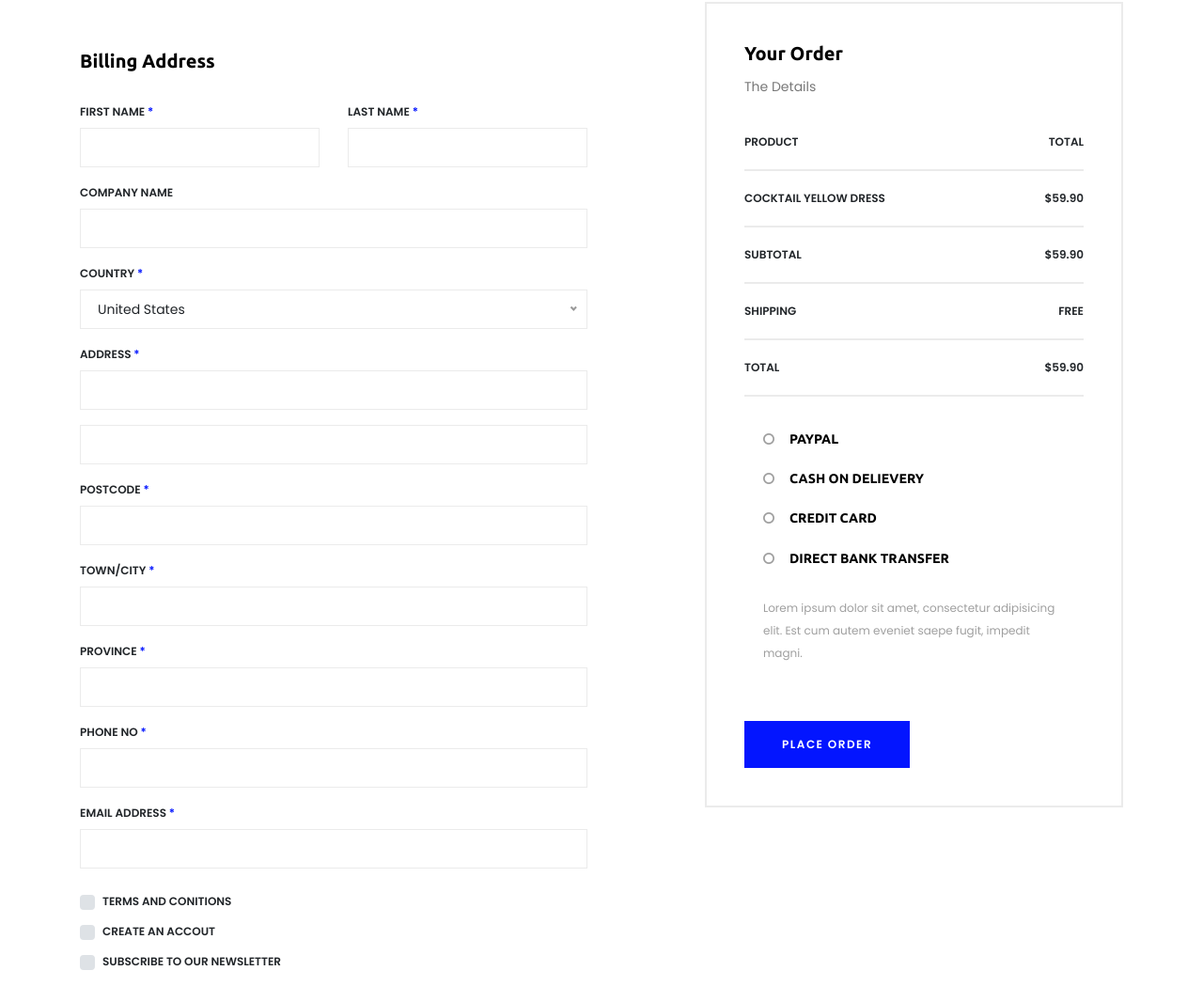
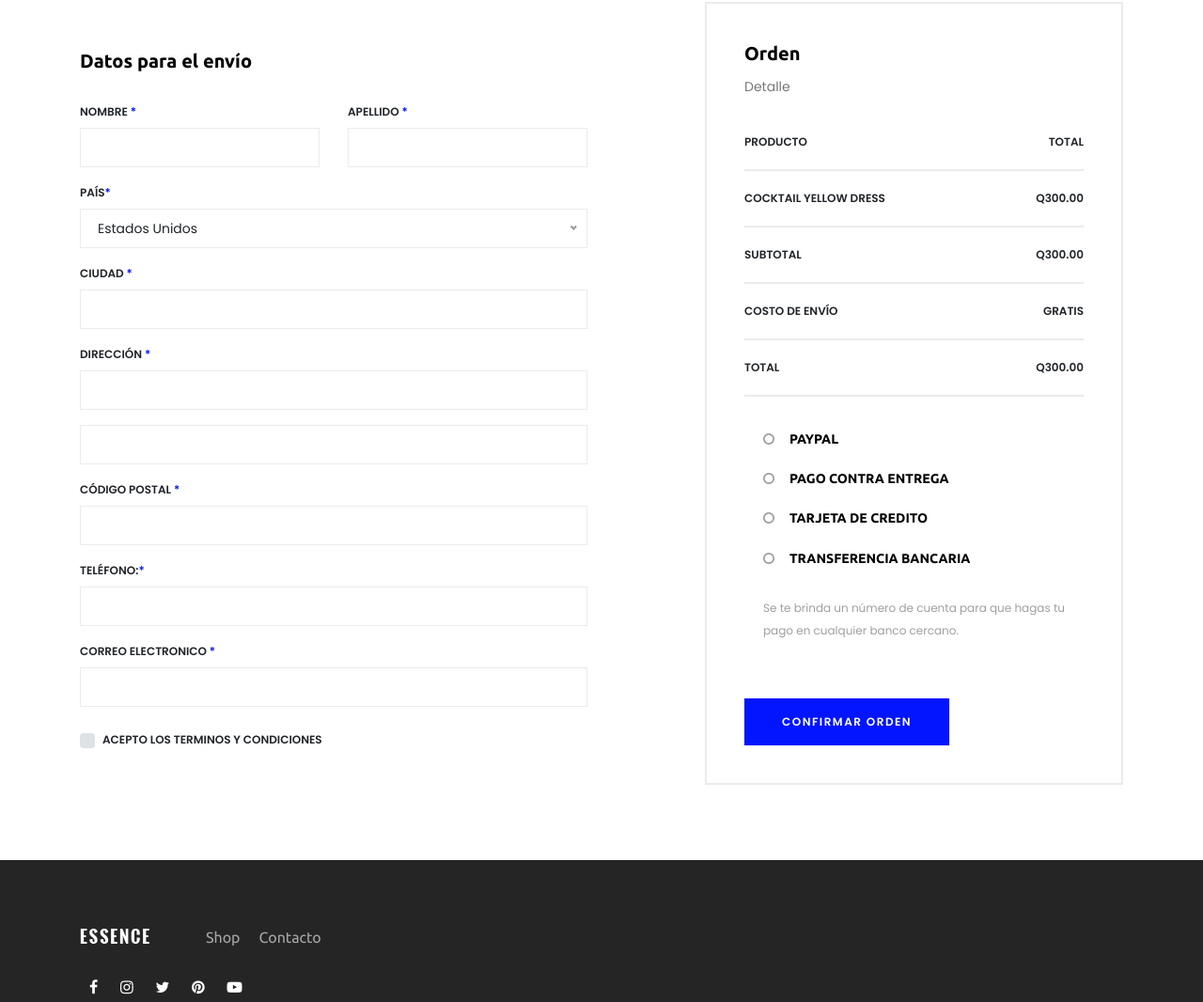
Before and after one commit to GabyYoc/Tienda, a plain HTML site: page essence/checkout.html in a window 1280 px wide. Shown: the part 303-1369 px from the top of the page at 94% size. Drawn offline with Linux system fonts and the light colour scheme; files whose address does not match are found by name.

Commit message:
Formulario Checkout
checkout en español

```diff
--- a/essence/checkout.html
+++ b/essence/checkout.html
@@ -55,7 +55,7 @@
                                 </div>
                             </li>
 
-                            <li><a href="contact.html">Contact</a></li>
+                            <li><a href="contact.html">Contacto</a></li>
                         </ul>
                     </div>
                     <!-- Nav End -->
@@ -148,11 +148,11 @@
             <!-- Cart Summary -->
             <div class="cart-amount-summary">
 
-                <h2>Summary</h2>
+                <h2>Resumen</h2>
                 <ul class="summary-table">
                     <li><span>subtotal:</span> <span>$274.00</span></li>
-                    <li><span>delivery:</span> <span>Free</span></li>
-                    <li><span>discount:</span> <span>-15%</span></li>
+                    <li><span>costo de envío:</span> <span>Free</span></li>
+                    <li><span>descuento:</span> <span>-15%</span></li>
                     <li><span>total:</span> <span>$232.00</span></li>
                 </ul>
                 <div class="checkout-btn mt-100">
@@ -186,74 +186,58 @@
                     <div class="checkout_details_area mt-50 clearfix">
 
                         <div class="cart-page-heading mb-30">
-                            <h5>Billing Address</h5>
+                            <h5>Datos para el envío</h5>
                         </div>
 
                         <form action="#" method="post">
                             <div class="row">
                                 <div class="col-md-6 mb-3">
-                                    <label for="first_name">First Name <span>*</span></label>
+                                    <label for="first_name">Nombre <span>*</span></label>
                                     <input type="text" class="form-control" id="first_name" value="" required>
                                 </div>
                                 <div class="col-md-6 mb-3">
-                                    <label for="last_name">Last Name <span>*</span></label>
+                                    <label for="last_name">Apellido <span>*</span></label>
                                     <input type="text" class="form-control" id="last_name" value="" required>
                                 </div>
                                 <div class="col-12 mb-3">
-                                    <label for="company">Company Name</label>
-                                    <input type="text" class="form-control" id="company" value="">
-                                </div>
-                                <div class="col-12 mb-3">
-                                    <label for="country">Country <span>*</span></label>
+                                    <label for="country">País<span>*</span></label>
                                     <select class="w-100" id="country">
-                                        <option value="usa">United States</option>
-                                        <option value="uk">United Kingdom</option>
-                                        <option value="ger">Germany</option>
-                                        <option value="fra">France</option>
-                                        <option value="ind">India</option>
-                                        <option value="aus">Australia</option>
-                                        <option value="bra">Brazil</option>
-                                        <option value="cana">Canada</option>
+                                        <option value="usa">Estados Unidos</option>
+                                        <option value="uk">Alemania</option>
+                                        <option value="ger">Australia</option>
+                                        <option value="fra">Francia</option>
+                                        <option value="ind">Guatemala</option>
+                                        <option value="aus">Haití</option>
+                                        <option value="bra">India</option>
+                                        <option value="cana">Perú</option>
                                     </select>
                                 </div>
                                 <div class="col-12 mb-3">
-                                    <label for="street_address">Address <span>*</span></label>
+                                    <label for="city">Ciudad <span>*</span></label>
+                                    <input type="text" class="form-control" id="city" value="">
+                                </div>
+                                <div class="col-12 mb-3">
+                                    <label for="street_address">Dirección <span>*</span></label>
                                     <input type="text" class="form-control mb-3" id="street_address" value="">
                                     <input type="text" class="form-control" id="street_address2" value="">
                                 </div>
                                 <div class="col-12 mb-3">
-                                    <label for="postcode">Postcode <span>*</span></label>
+                                    <label for="postcode">Código Postal <span>*</span></label>
                                     <input type="text" class="form-control" id="postcode" value="">
                                 </div>
                                 <div class="col-12 mb-3">
-                                    <label for="city">Town/City <span>*</span></label>
-                                    <input type="text" class="form-control" id="city" value="">
-                                </div>
-                                <div class="col-12 mb-3">
-                                    <label for="state">Province <span>*</span></label>
-                                    <input type="text" class="form-control" id="state" value="">
-                                </div>
-                                <div class="col-12 mb-3">
-                                    <label for="phone_number">Phone No <span>*</span></label>
+                                    <label for="phone_number">Teléfono:<span>*</span></label>
                                     <input type="number" class="form-control" id="phone_number" min="0" value="">
                                 </div>
                                 <div class="col-12 mb-4">
-                                    <label for="email_address">Email Address <span>*</span></label>
+                                    <label for="email_address">Correo electronico <span>*</span></label>
                                     <input type="email" class="form-control" id="email_address" value="">
                                 </div>
 
                                 <div class="col-12">
                                     <div class="custom-control custom-checkbox d-block mb-2">
                                         <input type="checkbox" class="custom-control-input" id="customCheck1">
-                                        <label class="custom-control-label" for="customCheck1">Terms and conitions</label>
-                                    </div>
-                                    <div class="custom-control custom-checkbox d-block mb-2">
-                                        <input type="checkbox" class="custom-control-input" id="customCheck2">
-                                        <label class="custom-control-label" for="customCheck2">Create an accout</label>
-                                    </div>
-                                    <div class="custom-control custom-checkbox d-block">
-                                        <input type="checkbox" class="custom-control-input" id="customCheck3">
-                                        <label class="custom-control-label" for="customCheck3">Subscribe to our newsletter</label>
+                                        <label class="custom-control-label" for="customCheck1">Acepto los terminos y condiciones</label>
                                     </div>
                                 </div>
                             </div>
@@ -265,16 +249,16 @@
                     <div class="order-details-confirmation">
 
                         <div class="cart-page-heading">
-                            <h5>Your Order</h5>
-                            <p>The Details</p>
+                            <h5>Orden</h5>
+                            <p>Detalle</p>
                         </div>
 
                         <ul class="order-details-form mb-4">
-                            <li><span>Product</span> <span>Total</span></li>
-                            <li><span>Cocktail Yellow dress</span> <span>$59.90</span></li>
-                            <li><span>Subtotal</span> <span>$59.90</span></li>
-                            <li><span>Shipping</span> <span>Free</span></li>
-                            <li><span>Total</span> <span>$59.90</span></li>
+                            <li><span>Producto</span> <span>Total</span></li>
+                            <li><span>Cocktail Yellow dress</span> <span>Q300.00</span></li>
+                            <li><span>Subtotal</span> <span>Q300.00</span></li>
+                            <li><span>Costo de envío</span> <span>Gratis</span></li>
+                            <li><span>Total</span> <span>Q300.00</span></li>
                         </ul>
 
                         <div id="accordion" role="tablist" class="mb-4">
@@ -287,49 +271,49 @@
 
                                 <div id="collapseOne" class="collapse" role="tabpanel" aria-labelledby="headingOne" data-parent="#accordion">
                                     <div class="card-body">
-                                        <p>Lorem ipsum dolor sit amet, consectetur adipiscing elit. Proin pharetra tempor so dales. Phasellus sagittis auctor gravida. Integ er bibendum sodales arcu id te mpus. Ut consectetur lacus.</p>
+                                        <p>Serás redirigido a la página de paypal.</p>
                                     </div>
                                 </div>
                             </div>
                             <div class="card">
                                 <div class="card-header" role="tab" id="headingTwo">
                                     <h6 class="mb-0">
-                                        <a class="collapsed" data-toggle="collapse" href="#collapseTwo" aria-expanded="false" aria-controls="collapseTwo"><i class="fa fa-circle-o mr-3"></i>cash on delievery</a>
+                                        <a class="collapsed" data-toggle="collapse" href="#collapseTwo" aria-expanded="false" aria-controls="collapseTwo"><i class="fa fa-circle-o mr-3"></i>Pago contra entrega</a>
                                     </h6>
                                 </div>
                                 <div id="collapseTwo" class="collapse" role="tabpanel" aria-labelledby="headingTwo" data-parent="#accordion">
                                     <div class="card-body">
-                                        <p>Lorem ipsum dolor sit amet, consectetur adipisicing elit. Explicabo quis in veritatis officia inventore, tempore provident dignissimos.</p>
+                                        <p>Cancela cuando recibas tu orden.</p>
                                     </div>
                                 </div>
                             </div>
                             <div class="card">
                                 <div class="card-header" role="tab" id="headingThree">
                                     <h6 class="mb-0">
-                                        <a class="collapsed" data-toggle="collapse" href="#collapseThree" aria-expanded="false" aria-controls="collapseThree"><i class="fa fa-circle-o mr-3"></i>credit card</a>
+                                        <a class="collapsed" data-toggle="collapse" href="#collapseThree" aria-expanded="false" aria-controls="collapseThree"><i class="fa fa-circle-o mr-3"></i>Tarjeta de credito</a>
                                     </h6>
                                 </div>
                                 <div id="collapseThree" class="collapse" role="tabpanel" aria-labelledby="headingThree" data-parent="#accordion">
                                     <div class="card-body">
-                                        <p>Lorem ipsum dolor sit amet, consectetur adipisicing elit. Esse quo sint repudiandae suscipit ab soluta delectus voluptate, vero vitae</p>
+                                        <p>Tarjeta de crédito o débito.</p>
                                     </div>
                                 </div>
                             </div>
                             <div class="card">
                                 <div class="card-header" role="tab" id="headingFour">
                                     <h6 class="mb-0">
-                                        <a class="collapsed" data-toggle="collapse" href="#collapseFour" aria-expanded="true" aria-controls="collapseFour"><i class="fa fa-circle-o mr-3"></i>direct bank transfer</a>
+                                        <a class="collapsed" data-toggle="collapse" href="#collapseFour" aria-expanded="true" aria-controls="collapseFour"><i class="fa fa-circle-o mr-3"></i>Transferencia bancaria</a>
                                     </h6>
                                 </div>
                                 <div id="collapseFour" class="collapse show" role="tabpanel" aria-labelledby="headingThree" data-parent="#accordion">
                                     <div class="card-body">
-                                        <p>Lorem ipsum dolor sit amet, consectetur adipisicing elit. Est cum autem eveniet saepe fugit, impedit magni.</p>
+                                        <p>Se te brinda un número de cuenta para que hagas tu pago en cualquier banco cercano.</p>
                                     </div>
                                 </div>
                             </div>
                         </div>
 
-                        <a href="#" class="btn essence-btn">Place Order</a>
+                        <a href="#" class="btn essence-btn">Confirmar orden</a>
                     </div>
                 </div>
             </div>
```
Also changed, not shown: essence/contact.html (+1 -1 lines), essence/shop.html (+1 -1 lines).
